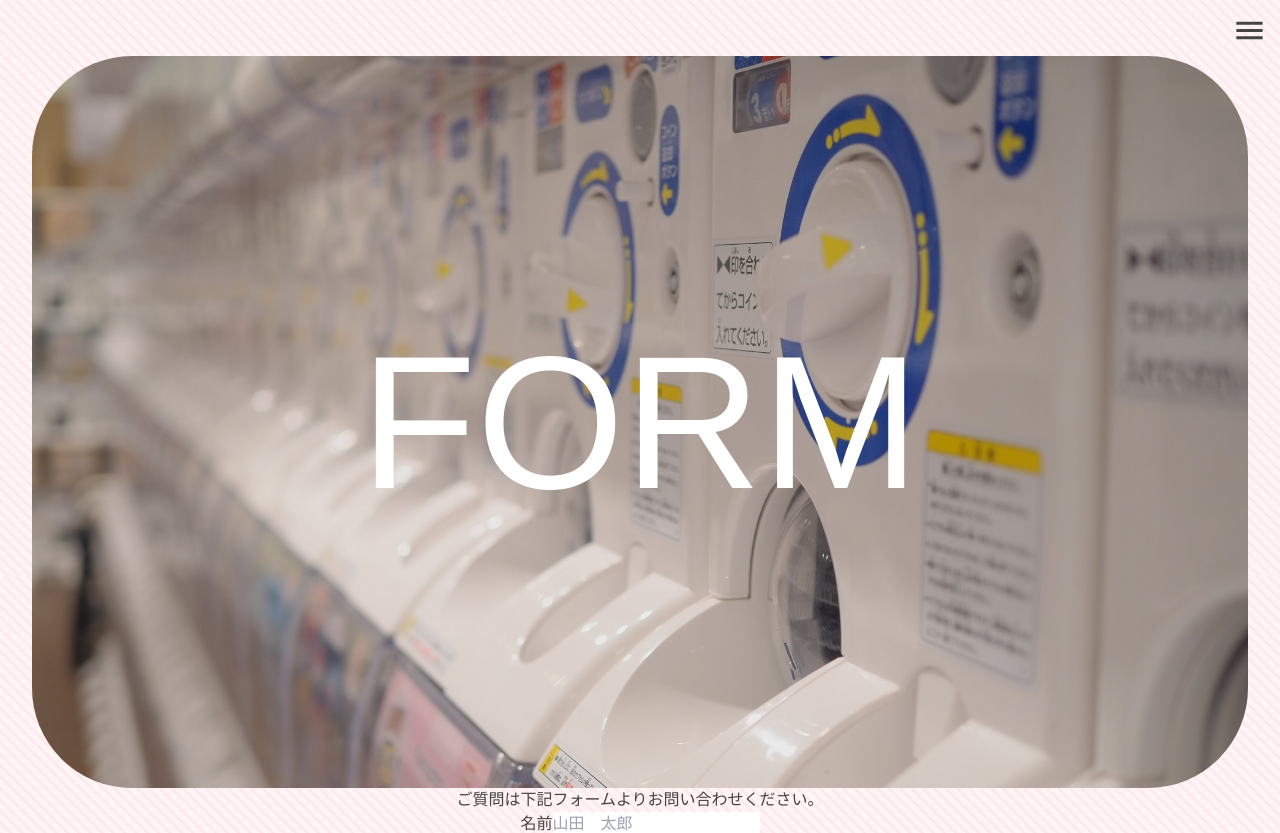
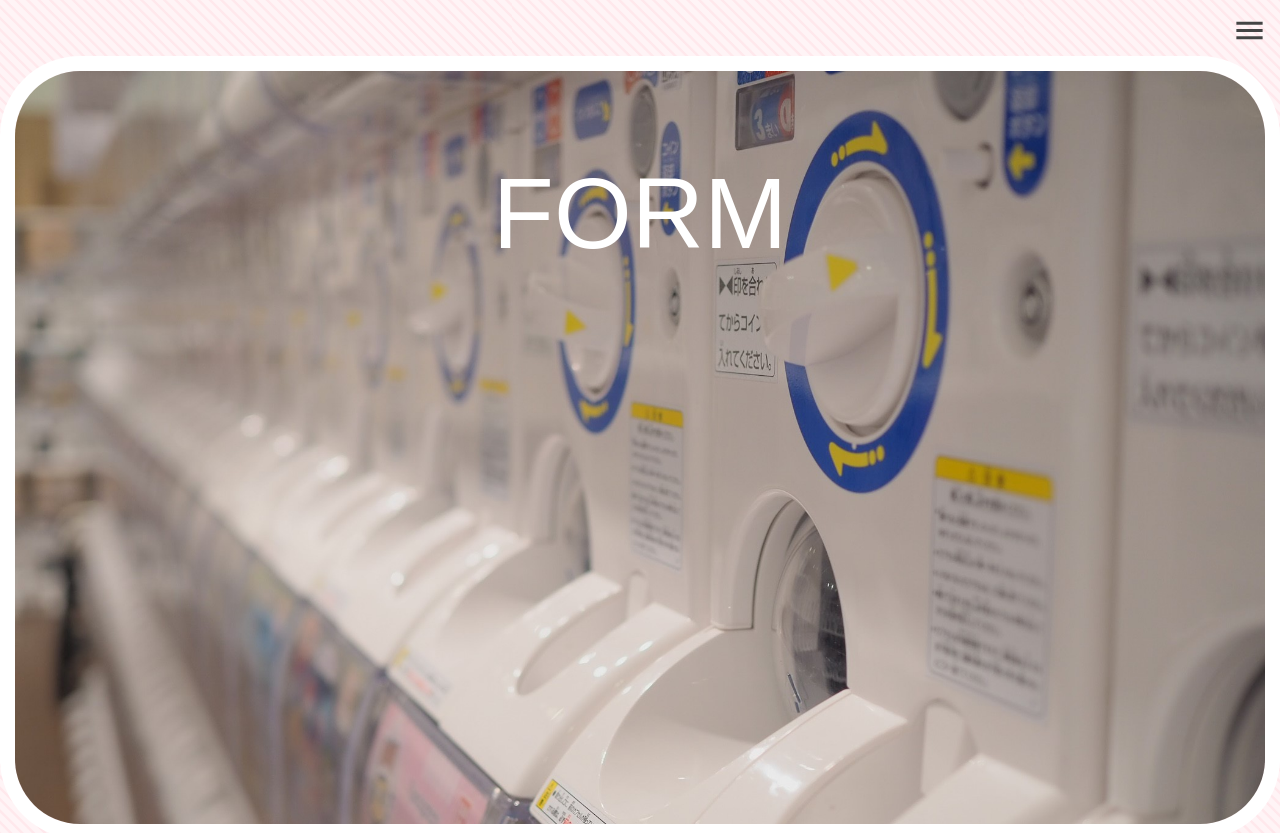
Before and after one commit to sncktm/gachagacha-site, a Next.js app: page /form in a window 1280 px wide. Shown: the top 833 px of the page. Built offline with nearby package versions, Linux system fonts and the light colour scheme.

Commit message:
ITEM修正

```diff
--- a/src/components/Hero/hero.module.css
+++ b/src/components/Hero/hero.module.css
@@ -1,25 +1,23 @@
-.div {
-  width: 100%;
-  display: flex;
-  justify-content: center;
-}
-
 .top {
   position: relative;
-  width: 95%;
-  text-align: center;
+  height: 40%;
+  margin: auto;
 }
 
 .image {
-  border-radius: 100px; /*角を丸くする*/
+  width: 100%; /* 親要素に合わせる */
+  height: auto; /* 高さは自動調整 */
+  max-width: 500px; /* 最大幅を500pxに制限 */
+  border-radius: 80px; /* 角を丸くする */
+  border: 15px solid #fff;
   margin: auto;
 }
 
 .h {
   position: absolute;
-  font-size: 190px;
+  font-size: 100px;
   color: #fff;
-  top: 50%;
+  top: 20%;
   left: 50%;
   transform: translate(-50%, -50%);
 }
--- a/src/components/Hero/hero.tsx
+++ b/src/components/Hero/hero.tsx
@@ -7,17 +7,17 @@ type Props = {
 
 export default function Hero({ title }: Props) {
   return (
-    <div className={styles.div}>
     <div className={styles.top}>
       <Image
         className={styles.image}
         src="/images/gacha2.jpg"
-          width={1300}
-          height={300}
+        width={800} // 幅を小さく指定
+        height={200} // 高さを小さく指定
         alt={title}
+        layout="intrinsic" // 画像のサイズを明示的に指定
+        objectFit="cover" // 画像の表示を親要素に合わせて調整
       />
       <h2 className={styles.h}>{title}</h2>
     </div>
-    </div>
   );
 }
--- a/src/pages/item.tsx
+++ b/src/pages/item.tsx
@@ -18,6 +18,7 @@ export default function Item() {
   return (
     <div>
       <Hero title="ITEM" />
+      <div className={styles.contents}>
         <ul className={styles.itemList}>
           {data.map((item) => {
             return (
@@ -36,5 +37,6 @@ export default function Item() {
           })}
         </ul>
       </div>
+    </div>
   );
 }
```
Also changed, not shown: src/styles/item.module.css (+8 -0 lines). Lines whose indentation alone changed are shown as unchanged.
